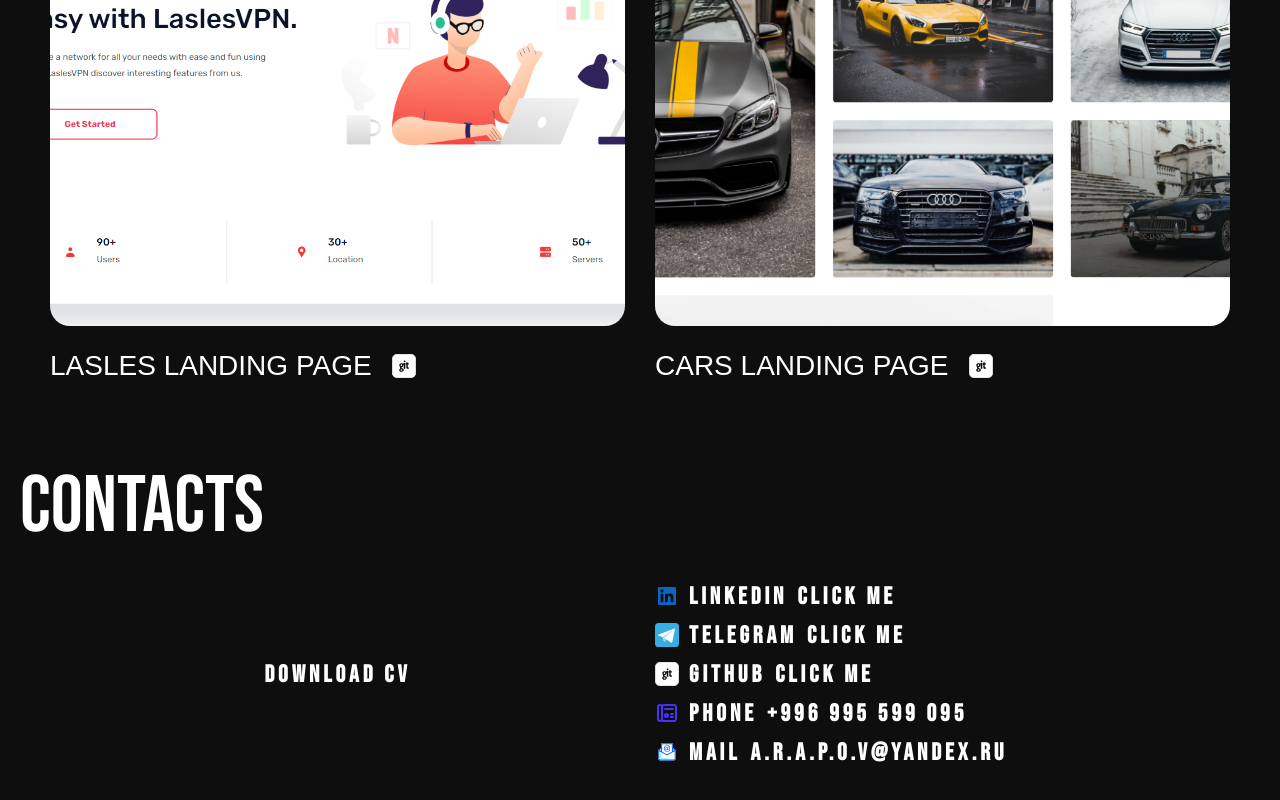
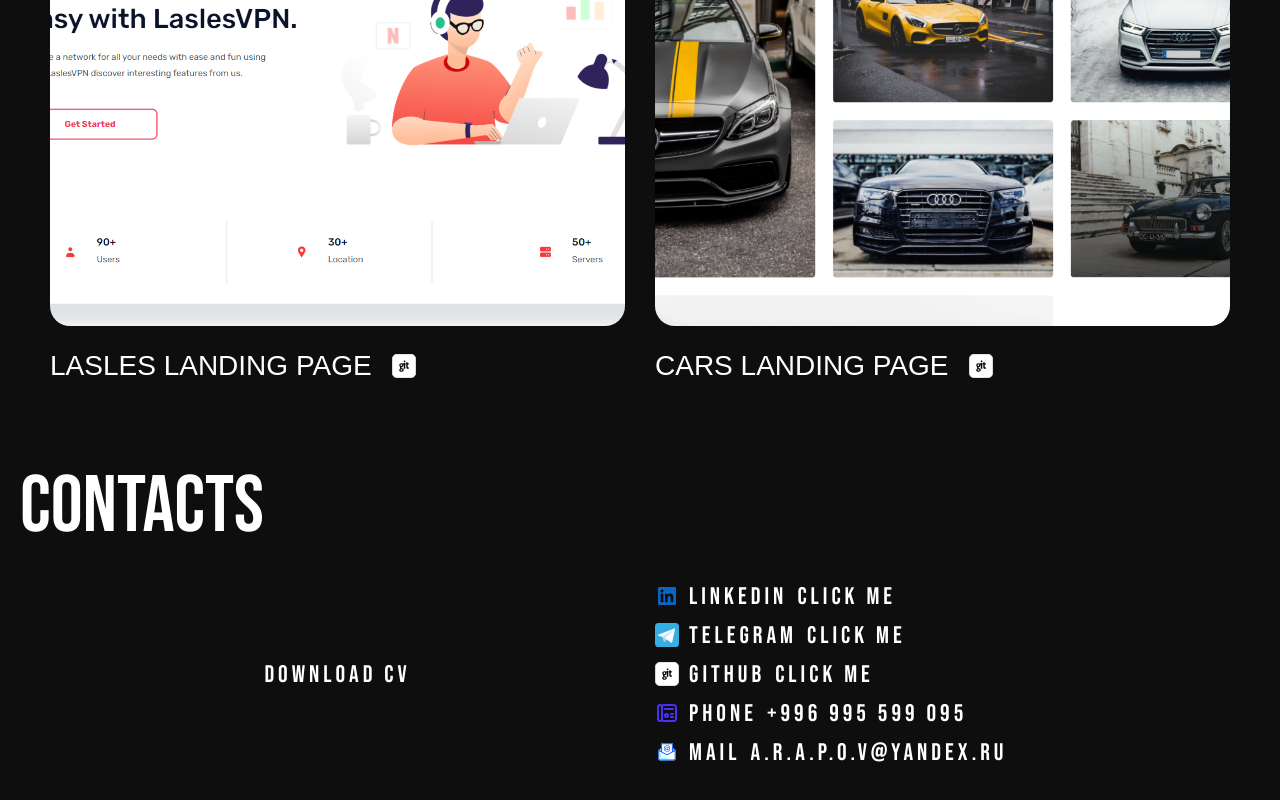
Before and after one commit to TotSamiy2Pac/portfolio, a React (Create React App) app: page / in a window 1280 px wide. Shown: the part 3793-4593 px from the top of the page. Built offline with nearby package versions, Linux system fonts and the light colour scheme.

Commit message:
font-weight

```diff
--- a/src/pages/style.css
+++ b/src/pages/style.css
@@ -255,6 +255,7 @@ i {
 .section-contacts .contact-title {
   font-size: 24px;
   letter-spacing: 4px;
+  font-weight: 400;
 }
 .section-contacts .download {
   display: flex;
--- a/src/pages/style.scss
+++ b/src/pages/style.scss
@@ -270,6 +270,7 @@ i {
   & .contact-title {
     font-size: 24px;
     letter-spacing: 4px;
+    font-weight: 400;
   }
   & .box {
 
```
Also changed, not shown: 1 other file (tests, documents, lock files or other folders).
